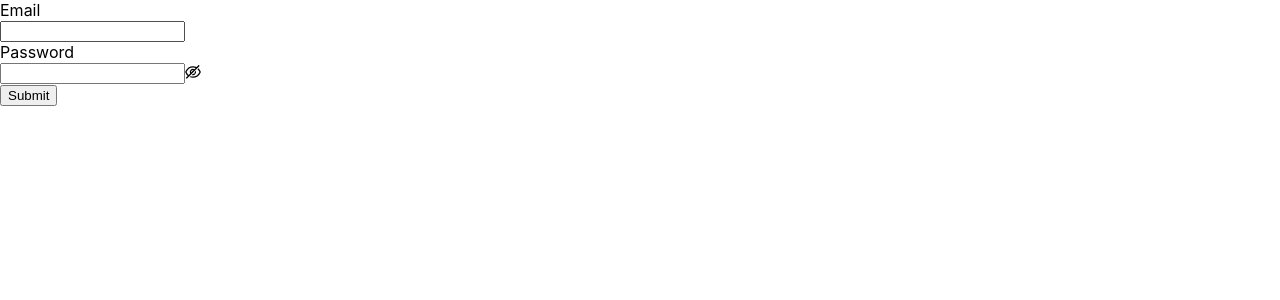
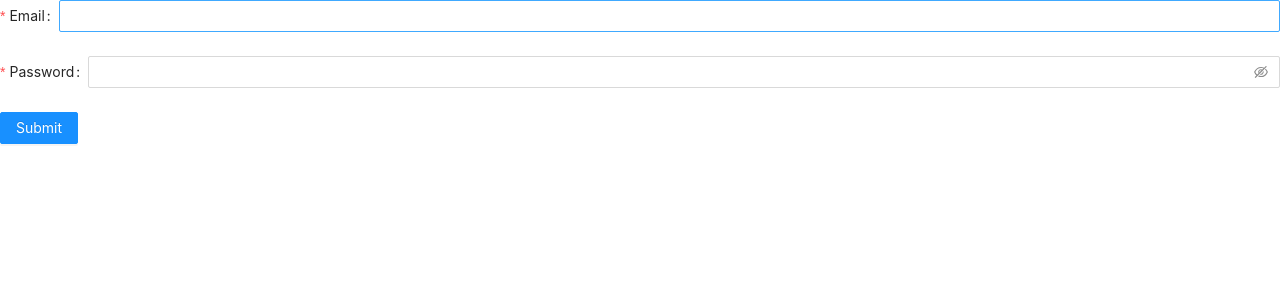
Before and after one commit to easydush/UniLikes, a React (Create React App) app in the folder frontend/: page /login in a window 1280 px wide. Shown: the top 300 px of the page. Built offline with nearby package versions, Linux system fonts and the light colour scheme.

Commit message:
Add styles

```diff
--- a/frontend/src/App.tsx
+++ b/frontend/src/App.tsx
@@ -1,9 +1,9 @@
-
 import React from 'react';
 import { Routes as R } from './constants';
 import { BrowserRouter as Router, Route, Switch } from 'react-router-dom';
 import { Login, Main, Register } from './pages';
 import { PrivateRoute } from './components/PrivateRoute';
+import 'antd/dist/antd.css';
 
 function App(): JSX.Element {
     return (
--- a/frontend/src/index.css
+++ /dev/null
@@ -1,13 +0,0 @@
-body {
-  margin: 0;
-  font-family: -apple-system, BlinkMacSystemFont, 'Segoe UI', 'Roboto', 'Oxygen',
-    'Ubuntu', 'Cantarell', 'Fira Sans', 'Droid Sans', 'Helvetica Neue',
-    sans-serif;
-  -webkit-font-smoothing: antialiased;
-  -moz-osx-font-smoothing: grayscale;
-}
-
-code {
-  font-family: source-code-pro, Menlo, Monaco, Consolas, 'Courier New',
-    monospace;
-}
--- a/frontend/src/index.tsx
+++ b/frontend/src/index.tsx
@@ -1,16 +1,19 @@
 import React from 'react';
 import { render } from 'react-dom';
-import './index.css';
 import App from './App';
 import reportWebVitals from './reportWebVitals';
 import { Provider } from 'react-redux';
 import store from './redux/store';
+import { ThemeProvider } from 'styled-components';
+import { theme } from './styles';
 
 render(
     <React.StrictMode>
-        <Provider store={store}>
-            <App />
-        </Provider>
+        <ThemeProvider theme={theme}>
+            <Provider store={store}>
+                <App />
+            </Provider>
+        </ThemeProvider>
     </React.StrictMode>,
     document.getElementById('root'),
 );
--- a/frontend/src/pages/Login/Login.tsx
+++ b/frontend/src/pages/Login/Login.tsx
@@ -2,6 +2,7 @@ import React, { useCallback } from 'react';
 import { Button, Form, Input } from 'antd';
 import { authorize } from '../../api';
 import { setCurrentUser } from '../../utils';
+import { makeRequiredFormFieldRule } from '../../utils/formRules';
 
 export const Login = (): JSX.Element => {
 
@@ -19,7 +20,7 @@ export const Login = (): JSX.Element => {
             <Form.Item
                 label='Email'
                 name='email'
-                rules={[{ required: true, message: 'Please input your email!' }]}
+                rules={[makeRequiredFormFieldRule('Please input your email!')]}
             >
                 <Input />
             </Form.Item>
--- /dev/null
+++ b/frontend/src/shared/colors.ts
@@ -0,0 +1,73 @@
+export const Colors = {
+    //Daybreak Blue
+    blue_1: '#E6F7FF',
+    blue_2: '#BAE7FF',
+    blue_3: '#91D5FF',
+    blue_4: '#69C0FF',
+    blue_5: '#40A9FF',
+    blue_6: '#109CF1',
+    blue_7: '#096DD9',
+    blue_8: '#0050B3',
+    blue_9: '#003A8C',
+    blue_10: '#002766',
+    blue_11: '#011B4A',
+    blue_12: '#334D6E',
+    blue_115: '#808DA4',
+    //Neutral Color Palette
+    gray_1: '#FFFFFF',
+    gray_2: '#FAFAFA',
+    gray_3: '#F5F5F5',
+    gray_35: '#F3F3F3',
+    gray_4: '#E8E8E8',
+    gray_5: '#D9D9D9',
+    gray_6: '#BFBFBF',
+    gray_7: '#8C8C8C',
+    gray_8: '#595959',
+    gray_9: '#262626',
+    gray_95: '#151B25',
+    gray_10: '#000000',
+    //dust red
+    red_1: '#fff1f0',
+    red_2: '#ffccc7',
+    red_3: '#ffa39e',
+    red_4: '#ff7875',
+    red_5: '#ff4d4f',
+    red_6: '#f5222d',
+    red_7: '#cf1322',
+    red_8: '#a8071a',
+    red_9: '#820014',
+    red_10: '#5c0011',
+    //volcano
+    volcano_1: '#fff2e8',
+    volcano_2: '#ffd8bf',
+    volcano_3: '#ffbb96',
+    volcano_4: '#ff9c6e',
+    volcano_5: '#ff7a45',
+    volcano_6: '#fa541c',
+    volcano_7: '#d4380d',
+    volcano_8: '#ad2102',
+    volcano_9: '#871400',
+    volcano_10: '#610b00',
+    //sunset orange
+    orange_1: '#fff7e6',
+    orange_2: '#ffe7ba',
+    orange_3: '#ffd591',
+    orange_4: '#ffc069',
+    orange_5: '#ffa940',
+    orange_6: '#fa8c16',
+    orange_7: '#d46b08',
+    orange_8: '#ad4e00',
+    orange_9: '#873800',
+    orange_10: '#612500',
+    //polar green
+    green_1: '#f6ffed',
+    green_2: '#d9f7be',
+    green_3: '#b7eb8f',
+    green_4: '#95de64',
+    green_5: '#73d13d',
+    green_6: '#52c41a',
+    green_7: '#389e0d',
+    green_8: '#237804',
+    green_9: '#135200',
+    green_10: '#092b00',
+};
--- /dev/null
+++ b/frontend/src/shared/index.ts
@@ -0,0 +1 @@
+export * from './colors';
--- /dev/null
+++ b/frontend/src/styles/globalStyle.ts
@@ -0,0 +1,18 @@
+import { createGlobalStyle } from 'styled-components';
+
+export const GlobalStyle = createGlobalStyle`
+  body {
+    color: ${({ theme: { elements } }): string => elements.TEXT_PRIMARY};
+    background: ${({ theme: { elements } }): string => elements.BG};
+    letter-spacing: 0.16px;
+  }
+
+  button {
+    font-size: 14px;
+  }
+
+  #root {
+    width: 100%;
+    height: 100%;
+  }
+`;
--- /dev/null
+++ b/frontend/src/styles/index.ts
@@ -0,0 +1,2 @@
+export * from './globalStyle';
+export * from './theme';
--- /dev/null
+++ b/frontend/src/styles/theme.ts
@@ -0,0 +1,102 @@
+const colors = {
+    //Daybreak Blue
+    blue_1: '#E6F7FF',
+    blue_2: '#BAE7FF',
+    blue_3: '#91D5FF',
+    blue_4: '#69C0FF',
+    blue_5: '#40A9FF',
+    blue_6: '#1890FF',
+    blue_7: '#096DD9',
+    blue_8: '#0050B3',
+    blue_9: '#003A8C',
+    blue_10: '#002766',
+    blue_11: '#011B4A',
+    blue_115: '#808DA4',
+    //Neutral Color Palette
+    gray_1: '#FFFFFF',
+    gray_2: '#FAFAFA',
+    gray_3: '#F5F5F5',
+    gray_35: '#F3F3F3',
+    gray_4: '#E8E8E8',
+    gray_5: '#D9D9D9',
+    gray_6: '#BFBFBF',
+    gray_7: '#8C8C8C',
+    gray_8: '#595959',
+    gray_9: '#262626',
+    gray_95: '#151B25',
+    gray_10: '#000000',
+    //dust red
+    red_1: '#fff1f0',
+    red_2: '#ffccc7',
+    red_3: '#ffa39e',
+    red_4: '#ff7875',
+    red_5: '#ff4d4f',
+    red_6: '#f5222d',
+    red_7: '#cf1322',
+    red_8: '#a8071a',
+    red_9: '#820014',
+    red_10: '#5c0011',
+    //volcano
+    volcano_1: '#fff2e8',
+    volcano_2: '#ffd8bf',
+    volcano_3: '#ffbb96',
+    volcano_4: '#ff9c6e',
+    volcano_5: '#ff7a45',
+    volcano_6: '#fa541c',
+    volcano_7: '#d4380d',
+    volcano_8: '#ad2102',
+    volcano_9: '#871400',
+    volcano_10: '#610b00',
+    //sunset orange
+    orange_1: '#fff7e6',
+    orange_2: '#ffe7ba',
+    orange_3: '#ffd591',
+    orange_4: '#ffc069',
+    orange_5: '#ffa940',
+    orange_6: '#fa8c16',
+    orange_7: '#d46b08',
+    orange_8: '#ad4e00',
+    orange_9: '#873800',
+    orange_10: '#612500',
+    //polar green
+    green_1: '#f6ffed',
+    green_2: '#d9f7be',
+    green_3: '#b7eb8f',
+    green_4: '#95de64',
+    green_5: '#73d13d',
+    green_6: '#52c41a',
+    green_7: '#389e0d',
+    green_8: '#237804',
+    green_9: '#135200',
+    green_10: '#092b00',
+};
+
+const elements = {
+    TEXT_PRIMARY: colors.blue_11,
+    TEXT_SECONDARY: colors.blue_115,
+    BG: colors.gray_3,
+
+    GREY_INPUT: colors.gray_3,
+    BORDER_GREY: colors.gray_4,
+
+    BUTTON_PRIMARY: colors.orange_6,
+    BUTTON_PRIMARY_HOVER: colors.orange_7,
+
+    BUTTON_BLUE_OUTLINE: colors.blue_6,
+
+    SUCCESS: colors.green_6,
+
+    BLUE_BOX_SHADOW: '0px 0px 12px rgba(4, 22, 54, 0.12)',
+};
+
+type StyleTheme = {
+    colors: { [key in keyof typeof colors]: string };
+    elements: { [key in keyof typeof elements]: string };
+};
+
+const theme: StyleTheme = {
+    colors,
+    elements,
+};
+
+export { theme };
--- /dev/null
+++ b/frontend/src/utils/formRules.ts
@@ -0,0 +1,11 @@
+import { Rule } from 'rc-field-form/lib/interface';
+
+export const makeRequiredFormFieldRule = (message = `This field is required`): Rule => ({
+    required: true,
+    message: message,
+});
+
+export const makeMinLengthFormFieldRule = (field: string, length: number): Rule => ({
+    min: length,
+    message: `${field} min length is ${length}`,
+});
```
Also changed, not shown: frontend/src/styles/styled.d.ts (added, +8 -0 lines). Lines whose indentation alone changed are shown as unchanged.
